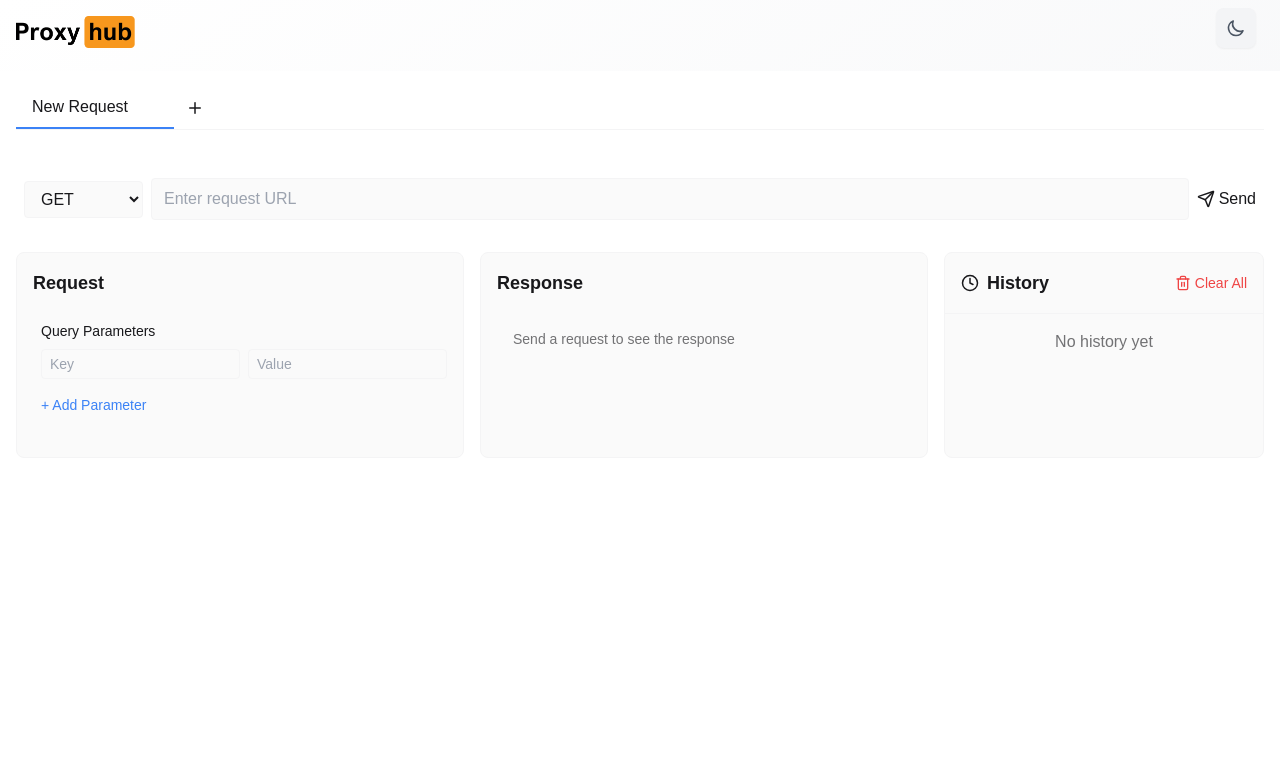
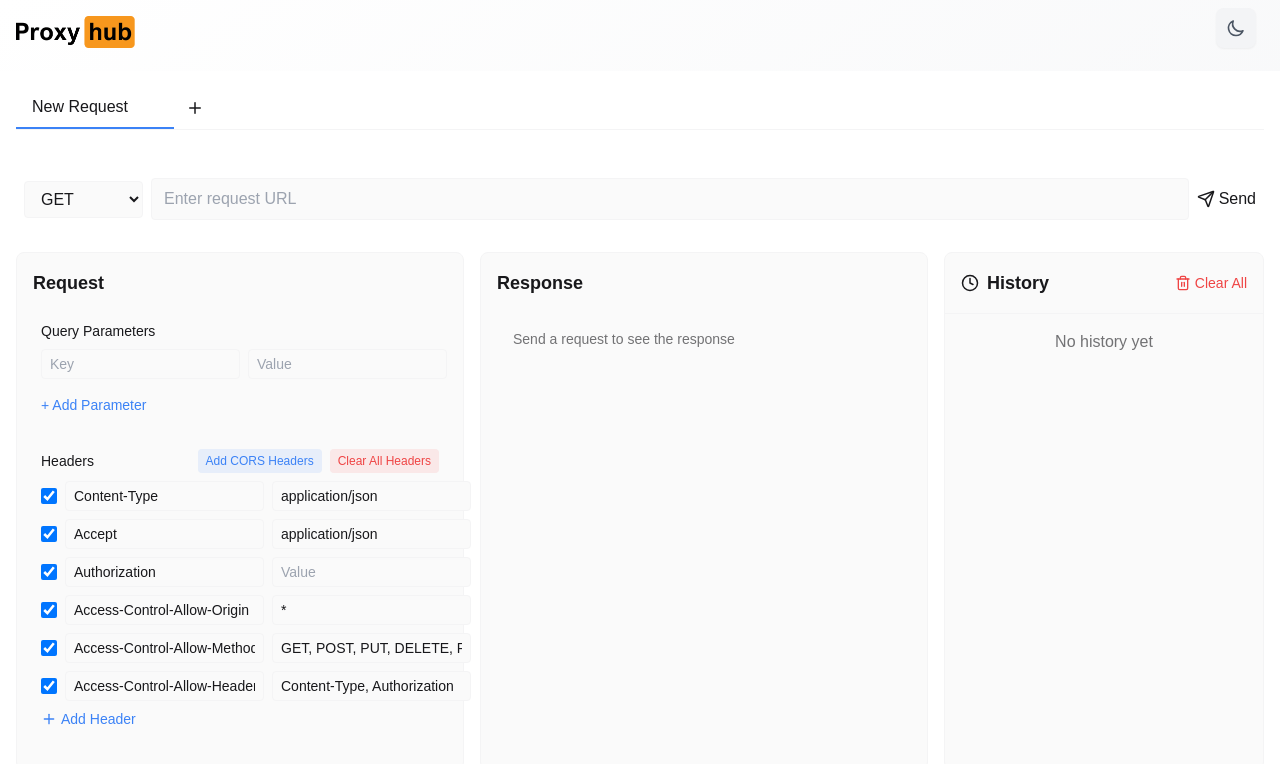
Before and after one commit to cube-root/proxyhub-dashboard, a Next.js app: page /api in a window 1280 px wide. Shown: the top 764 px of the page. Built offline with nearby package versions, Linux system fonts and the light colour scheme.

Commit message:
ui changes api testing

```diff
--- a/src/components/api-tester/ApiTester.tsx
+++ b/src/components/api-tester/ApiTester.tsx
@@ -9,6 +9,7 @@ import { RequestBody } from "./components/RequestBody";
 import { Response } from "./components/Response";
 import { Tabs } from "./components/Tabs";
 import { History } from "./components/History";
+import { Headers } from "./components/Headers";
 
 const createNewTab = (): TabData => ({
   id: generateId(),
@@ -20,16 +21,19 @@ const createNewTab = (): TabData => ({
     url: "",
     queryParams: [],
     headers: [
-      { key: "Accept", value: "application/json" },
-      { key: "Authorization", value: "" },
-      { key: "Access-Control-Allow-Origin", value: "*" },
+      { key: "Content-Type", value: "application/json", enabled: true },
+      { key: "Accept", value: "application/json", enabled: true },
+      { key: "Authorization", value: "", enabled: true },
+      { key: "Access-Control-Allow-Origin", value: "*", enabled: true },
       {
         key: "Access-Control-Allow-Methods",
         value: "GET, POST, PUT, DELETE, PATCH, OPTIONS",
+        enabled: true,
       },
       {
         key: "Access-Control-Allow-Headers",
         value: "Content-Type, Authorization",
+        enabled: true,
       },
     ],
     body: "",
@@ -117,13 +121,11 @@ export default function ApiTester() {
     const startTime = performance.now();
     try {
       setLoading(true);
-      const headers: Record<string, string> = {
-        "Content-Type": activeTab.request.contentType,
-      };
+      const headers: Record<string, string> = {};
 
-      // Add user-defined headers for all request types
+      // Add all enabled headers
       activeTab.request.headers.forEach((h) => {
-        if (h.key && h.value) headers[h.key] = h.value;
+        if (h.key && h.value && h.enabled) headers[h.key] = h.value;
       });
 
       const url = buildUrl(
@@ -264,6 +266,11 @@ export default function ApiTester() {
                   onRequestChange={handleRequestChange}
                 />
 
+                <Headers
+                  request={activeTab.request}
+                  onRequestChange={handleRequestChange}
+                />
+
                 <RequestBody
                   request={activeTab.request}
                   onRequestChange={handleRequestChange}
--- /dev/null
+++ b/src/components/api-tester/components/Headers.tsx
@@ -0,0 +1,114 @@
+'use client';
+
+import { Plus, Trash2 } from 'lucide-react';
+import { RequestData } from '../types';
+
+interface HeadersProps {
+  request: RequestData;
+  onRequestChange: (request: RequestData) => void;
+}
+
+export function Headers({ request, onRequestChange }: HeadersProps) {
+  const addHeader = () => {
+    onRequestChange({
+      ...request,
+      headers: [...request.headers, { key: '', value: '', enabled: true }]
+    });
+  };
+
+  const addCorsHeaders = () => {
+    const corsHeaders = [
+      { key: 'Access-Control-Allow-Origin', value: '*', enabled: true },
+      { key: 'Access-Control-Allow-Methods', value: 'GET, POST, PUT, DELETE, PATCH, OPTIONS', enabled: true },
+      { key: 'Access-Control-Allow-Headers', value: 'Content-Type, Authorization', enabled: true }
+    ];
+
+    // Filter out existing CORS headers
+    const nonCorsHeaders = request.headers.filter(h => !h.key.startsWith('Access-Control-'));
+
+    onRequestChange({
+      ...request,
+      headers: [...nonCorsHeaders, ...corsHeaders]
+    });
+  };
+
+  const removeHeader = (index: number) => {
+    const newHeaders = request.headers.filter((_, i) => i !== index);
+    onRequestChange({ ...request, headers: newHeaders });
+  };
+
+  const updateHeader = (index: number, field: 'key' | 'value' | 'enabled', value: string | boolean) => {
+    const newHeaders = [...request.headers];
+    newHeaders[index] = { ...newHeaders[index], [field]: value };
+    onRequestChange({ ...request, headers: newHeaders });
+  };
+
+  const clearAllHeaders = () => {
+    onRequestChange({
+      ...request,
+      headers: []
+    });
+  };
+
+  return (
+    <div className="mb-4 p-2">
+      <div className="flex justify-between items-center mb-2">
+        <h3 className="text-sm font-medium">Headers</h3>
+        <div className="flex gap-2">
+          <button
+            className="text-xs bg-blue-500/10 text-blue-500 hover:bg-blue-500/20 rounded px-2 py-1 transition-colors"
+            onClick={addCorsHeaders}
+          >
+            Add CORS Headers
+          </button>
+          <button
+            className="text-xs bg-red-500/10 text-red-500 hover:bg-red-500/20 rounded px-2 py-1 transition-colors"
+            onClick={clearAllHeaders}
+          >
+            Clear All Headers
+          </button>
+        </div>
+      </div>
+
+      {request.headers.map((header, index) => (
+        <div key={index} className="flex flex-col sm:flex-row gap-2 mb-2 group">
+          <div className="flex items-center gap-2">
+            <input
+              type="checkbox"
+              checked={header.enabled}
+              onChange={(e) => updateHeader(index, 'enabled', e.target.checked)}
+              className="w-4 h-4 text-blue-600 rounded border-gray-300 focus:ring-blue-500"
+            />
+          </div>
+          <div className="flex-1 flex gap-2">
+            <input
+              placeholder="Key"
+              className={`flex-1 bg-light-surface dark:bg-dark-surface border border-light-border dark:border-dark-border rounded px-2 py-1 text-sm text-light-text dark:text-dark-text ${!header.enabled ? 'opacity-50' : ''}`}
+              value={header.key}
+              onChange={(e) => updateHeader(index, 'key', e.target.value)}
+            />
+            <input
+              placeholder="Value"
+              className={`flex-1 bg-light-surface dark:bg-dark-surface border border-light-border dark:border-dark-border rounded px-2 py-1 text-sm text-light-text dark:text-dark-text ${!header.enabled ? 'opacity-50' : ''}`}
+              value={header.value}
+              onChange={(e) => updateHeader(index, 'value', e.target.value)}
+            />
+          </div>
+          <button
+            className="text-light-text dark:text-dark-text hover:text-red-400 opacity-100 sm:opacity-0 group-hover:opacity-100 transition-opacity p-1 sm:p-0"
+            onClick={() => removeHeader(index)}
+          >
+            <Trash2 size={18} />
+          </button>
+        </div>
+      ))}
+      <button
+        className="flex items-center gap-1 text-sm text-blue-500 hover:text-blue-400"
+        onClick={addHeader}
+      >
+        <Plus size={16} />
+        Add Header
+      </button>
+    </div>
+  );
+}
--- a/src/components/api-tester/components/RequestBody.tsx
+++ b/src/components/api-tester/components/RequestBody.tsx
@@ -15,40 +15,6 @@ export function RequestBody({ request, onRequestChange }: RequestBodyProps) {
   const addFormDataItem = () => {
     const newFormData = [...(request.formData || []), { key: '', value: '', type: 'text' as const }];
     onRequestChange({ ...request, formData: newFormData });
-  };
-
-  const addHeader = () => {
-    onRequestChange({
-      ...request,
-      headers: [...request.headers, { key: '', value: '' }]
-    });
-  };
-
-  const addCorsHeaders = () => {
-    const corsHeaders = [
-      { key: 'Access-Control-Allow-Origin', value: '*' },
-      { key: 'Access-Control-Allow-Methods', value: 'GET, POST, PUT, DELETE, PATCH, OPTIONS' },
-      { key: 'Access-Control-Allow-Headers', value: 'Content-Type, Authorization' }
-    ];
-
-    // Filter out existing CORS headers
-    const nonCorsHeaders = request.headers.filter(h => !h.key.startsWith('Access-Control-'));
-
-    onRequestChange({
-      ...request,
-      headers: [...nonCorsHeaders, ...corsHeaders]
-    });
-  };
-
-  const removeHeader = (index: number) => {
-    const newHeaders = request.headers.filter((_, i) => i !== index);
-    onRequestChange({ ...request, headers: newHeaders });
-  };
-
-  const updateHeader = (index: number, field: 'key' | 'value', value: string) => {
-    const newHeaders = [...request.headers];
-    newHeaders[index] = { ...newHeaders[index], [field]: value };
-    onRequestChange({ ...request, headers: newHeaders });
   };
 
   const removeFormDataItem = (index: number) => {
@@ -70,58 +36,21 @@ export function RequestBody({ request, onRequestChange }: RequestBodyProps) {
     onRequestChange({ ...request, formData: newFormData });
   };
 
+  const clearBody = () => {
+    onRequestChange({
+      ...request,
+      body: '',
+      formData: request.contentType === 'multipart/form-data' ? [{ key: '', value: '', type: 'text' as const }] : undefined
+    });
+  };
+
   return (
     <div className="space-y-6 p-2">
-      {/* Headers Section */}
-      <div>
-        <div className="flex justify-between items-center mb-2">
-          <h3 className="text-sm font-medium">Headers</h3>
-          <button
-            className="text-xs bg-blue-500/10 text-blue-500 hover:bg-blue-500/20 rounded px-2 py-1 transition-colors"
-            onClick={addCorsHeaders}
-          >
-            Add CORS Headers
-          </button>
-        </div>
-        <div className="space-y-2">
-          {request.headers.map((header, index) => (
-            <div key={index} className="flex flex-col sm:flex-row gap-2 group">
-              <input
-                placeholder="Header Name"
-                className="flex-1 bg-light-surface dark:bg-dark-surface border border-light-border dark:border-dark-border rounded px-2 py-1 text-sm"
-                value={header.key}
-                onChange={(e) => updateHeader(index, 'key', e.target.value)}
-              />
-              <div className="flex-1 flex gap-2">
-                <input
-                  placeholder="Header Value"
-                  className="flex-1 bg-light-surface dark:bg-dark-surface border border-light-border dark:border-dark-border rounded px-2 py-1 text-sm"
-                  value={header.value}
-                  onChange={(e) => updateHeader(index, 'value', e.target.value)}
-                />
-                <button
-                  className="text-light-text dark:text-dark-text hover:text-red-400 opacity-100 sm:opacity-0 group-hover:opacity-100 transition-opacity"
-                  onClick={() => removeHeader(index)}
-                >
-                  <Trash2 size={18} />
-                </button>
-              </div>
-            </div>
-          ))}
-          <button
-            className="flex items-center gap-1 text-sm text-blue-500 hover:text-blue-400"
-            onClick={addHeader}
-          >
-            <Plus size={16} />
-            Add Header
-          </button>
-        </div>
-      </div>
-
       {/* Body Section */}
       <div>
         <div className="flex flex-col sm:flex-row sm:justify-between sm:items-center gap-2 mb-2">
           <h3 className="text-sm font-medium">Body</h3>
+          <div className="flex gap-2">
             <select
               className="w-full sm:w-auto bg-light-surface dark:bg-dark-surface border border-light-border dark:border-dark-border rounded px-2 py-1 text-sm text-light-text dark:text-dark-text"
               value={request.contentType}
@@ -139,6 +68,13 @@ export function RequestBody({ request, onRequestChange }: RequestBodyProps) {
                 </option>
               ))}
             </select>
+            <button
+              className="text-xs bg-red-500/10 text-red-500 hover:bg-red-500/20 rounded px-2 py-1 transition-colors"
+              onClick={clearBody}
+            >
+              Clear Body
+            </button>
+          </div>
         </div>
 
         {request.contentType === 'application/json' && (
--- a/src/components/api-tester/types.ts
+++ b/src/components/api-tester/types.ts
@@ -3,6 +3,10 @@ export type Theme = 'light' | 'dark';
 export interface QueryParam {
   key: string;
   value: string;
+}
+
+export interface Header extends QueryParam {
+  enabled: boolean;
 }
 
 export interface FormDataItem {
@@ -18,7 +22,7 @@ export interface RequestData {
   method: string;
   url: string;
   queryParams: QueryParam[];
-  headers: QueryParam[];
+  headers: Header[];
   body: string;
   contentType: string;
   formData?: FormDataItem[];
```
Lines whose indentation alone changed are shown as unchanged.
